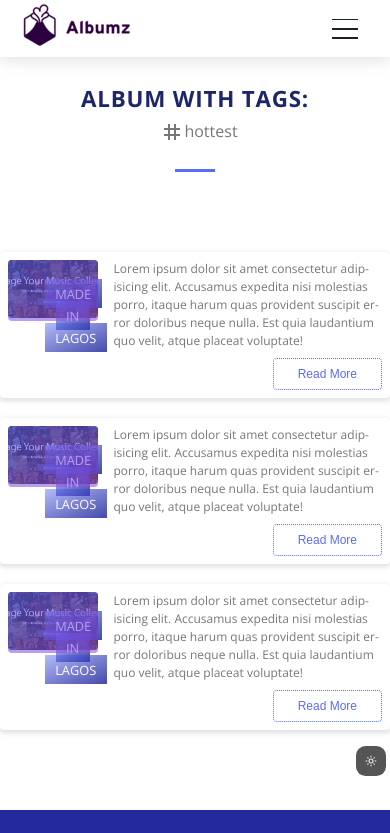
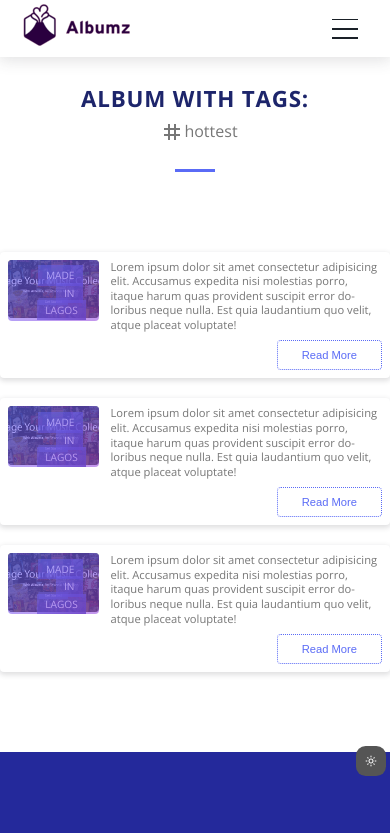
Before and after one commit to esteemayo/next-albumz-client, a Next.js app: page /albums/tags in a window 390 px wide. Shown: the top 833 px of the page. Built offline with nearby package versions, Linux system fonts and the light colour scheme.

Commit message:
media queries

```diff
--- a/styles/TagCard.module.scss
+++ b/styles/TagCard.module.scss
@@ -11,6 +11,10 @@
     display: flex;
     align-items: flex-start;
     gap: 2rem;
+
+    @media only screen and (max-width: 31.25em) {
+      gap: 1.5rem;
+    }
 
     .left {
       flex: 1;
@@ -30,6 +34,10 @@
         border-radius: 0.5rem;
         opacity: 0.7;
         z-index: 10;
+
+        @media only screen and (max-width: 37.5em) {
+          height: 92%;
+        }
       }
 
       img {
@@ -50,6 +58,24 @@
       right: 1rem;
       text-align: right;
 
+      @media only screen and (max-width: 43.75em) {
+        right: 2rem;
+      }
+
+      @media only screen and (max-width: 37.5em) {
+        font-size: 1.4rem;
+        top: 2rem;
+      }
+
+      @media only screen and (max-width: 31.25em) {
+        font-size: 1.27rem;
+        top: 1rem;
+      }
+
+      @media only screen and (max-width: 26.25em) {
+
+      }
+
       span {
         padding: 0.7rem 1.3rem;
         line-height: 1;
@@ -60,6 +86,10 @@
           rgba(90, 107, 246, 0.45),
           rgba(36, 41, 155, 0.85)
         );
+
+        @media only screen and (max-width: 31.25em) {
+          padding: 0.4rem 1rem;
+        }
       }
     }
 
@@ -73,6 +103,11 @@
       line-height: 1.5;
       word-wrap: break-word;
       hyphens: auto;
+
+      @media only screen and (max-width: 31.25em) {
+        font-size: 1.4rem;
+        line-height: 1.3;
+      }
     }
   }
 
@@ -96,6 +131,10 @@
       cursor: pointer;
       transition: all 0.5s ease-in-out;
 
+      @media only screen and (max-width: 31.25em) {
+        font-size: 1.4rem;
+      }
+
       &:hover {
         color: #24299b;
         border-color: #24299b;
```
